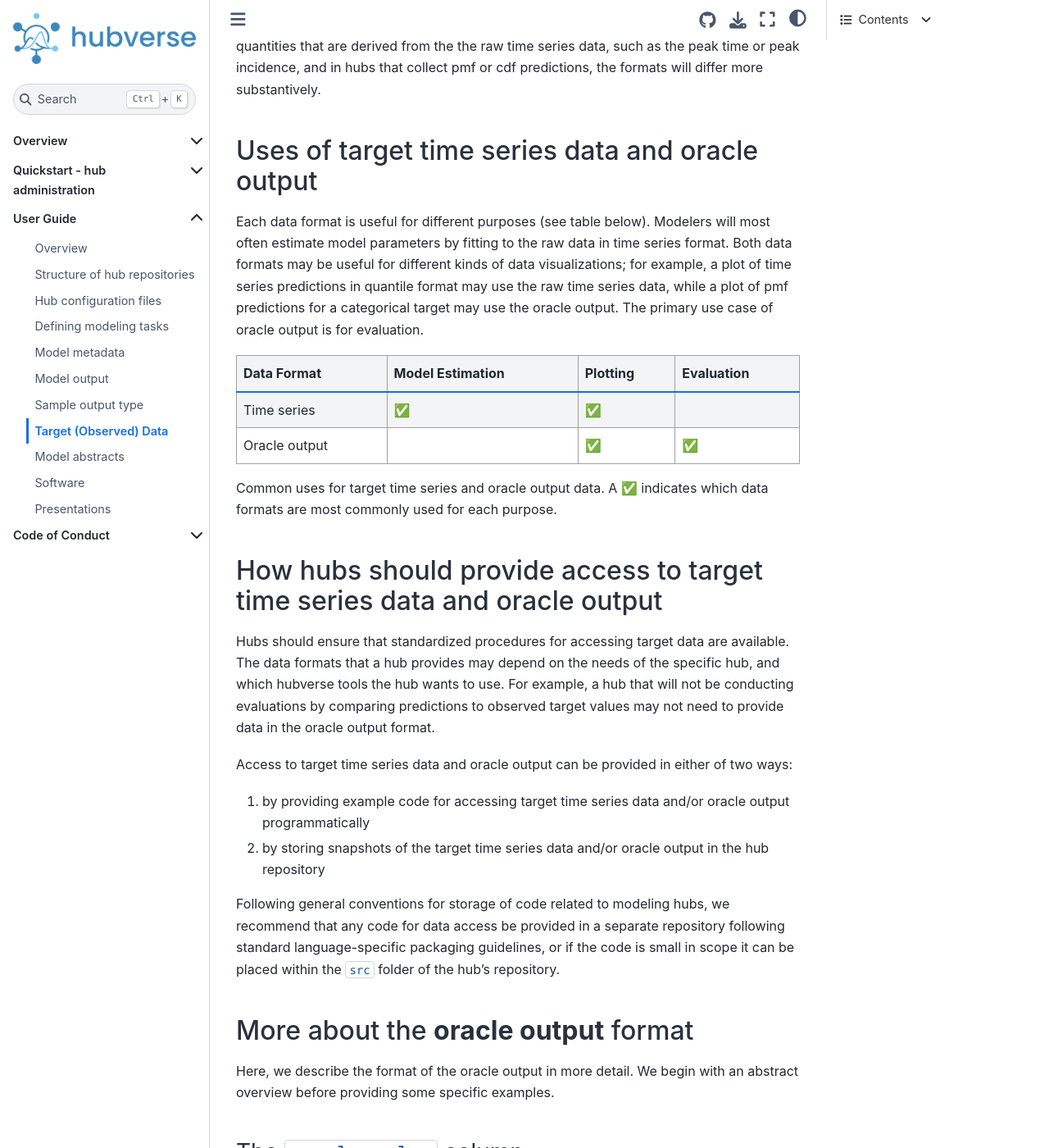
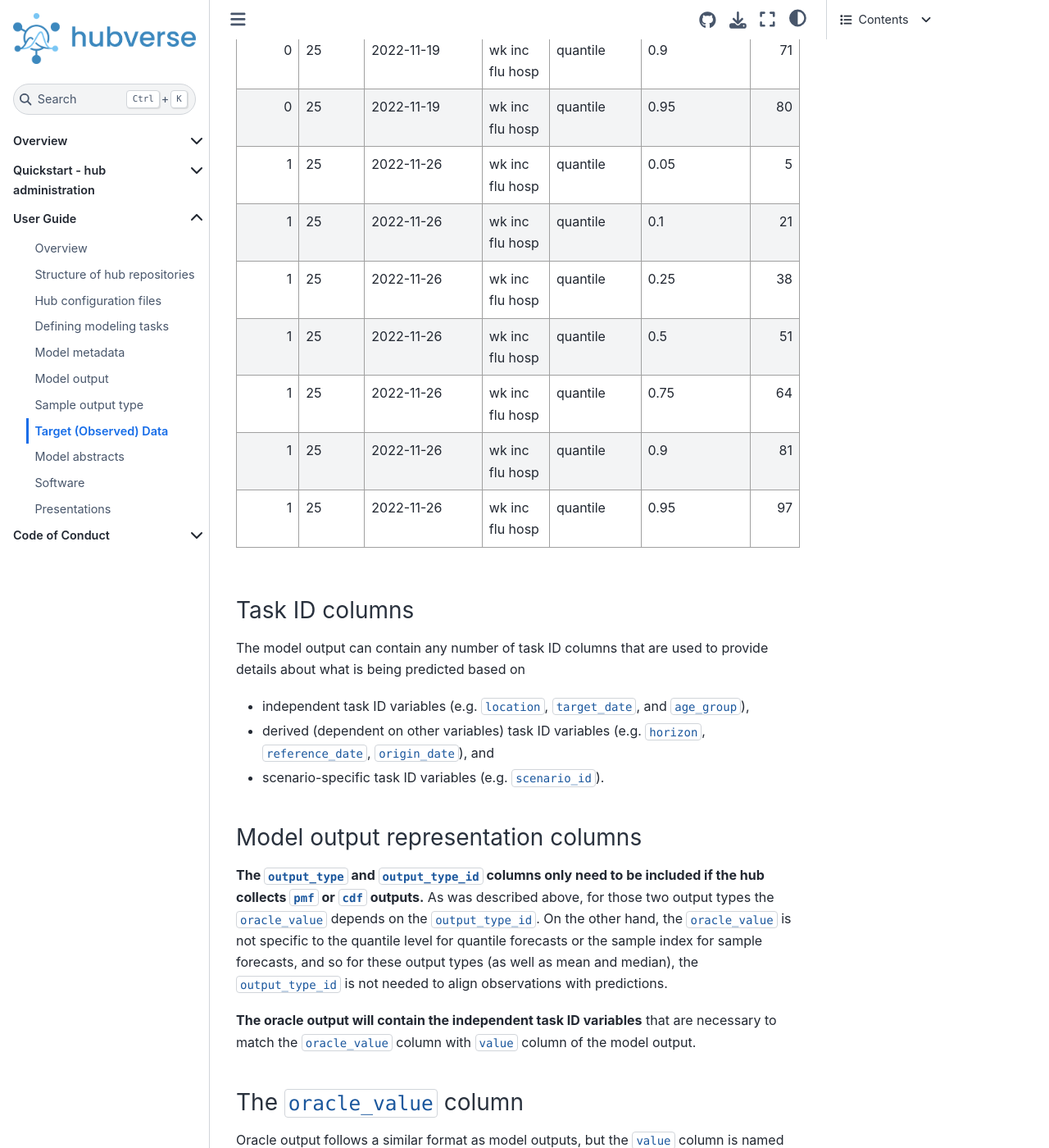
Before and after one commit to hubverse-org/hubDocs, a Sphinx documentation site: the page built from docs/source/user-guide/target-data.md, in a window 1280 px wide and 1400 px high, scrolled down 3783 px. Shown: the whole window at 82% size. Built offline with Sphinx 7.4.7 and the Sphinx Book theme 1.1.4, drawn with Linux system fonts in a browser that asks for light colours; comment, search, counter and statistics services are not loaded; some of the changed text lies outside the part shown.

Commit message:
rearrange sections; relevel

````diff
--- a/docs/source/user-guide/target-data.md
+++ b/docs/source/user-guide/target-data.md
@@ -24,7 +24,26 @@
 [^truth]: Time series data is sometimes referred to as "ground truth" data, but
     we no longer use this term in the hubverse.
 
-### Time series
+## Uses of target time series data and oracle output
+
+Each data format is useful for different purposes (see table below).
+Modelers will most often estimate model parameters by fitting to the raw
+data in time series format. Both data formats may be useful for
+different kinds of data visualizations; for example, a plot of time
+series predictions in quantile format may use the raw time series data,
+while a plot of pmf predictions for a categorical target may use the
+oracle output. The primary use case of oracle output is for evaluation.
+
+| Data Format   | Model Estimation | Plotting | Evaluation |
+|:--------------|:-----------------|:---------|:-----------|
+| Time series   | ✅               | ✅       |            |
+| Oracle output |                  | ✅       | ✅         |
+
+Common uses for target time series and oracle output data. A ✅
+indicates which data formats are most commonly used for each purpose.
+
+
+## Time series
 
 The first format is *time series* data. This is often the native or
 “raw” format for data. Each row of the data set contains one observed
@@ -48,7 +67,7 @@
 it should have a column named `observation` and a column with a time
 index, such as `date` or `time`.
 
-### Oracle output
+## Oracle output
 
 Oracle output follows a format that is similar to a [hubverse model
 output
@@ -95,6 +114,16 @@
 target.
 ```
 
+The oracle output is designed to align with [model
+output](#formats-of-model-output) task ID and model output representation
+columns. This allows the two to be merged so that `value` can be compared
+and evaluated against the corresponding `oracle_value`. The important
+difference between the outputs is that the oracle output is necessarily going
+to have a subset of the task ID columns as the model output data and, depending
+on the hub, may not have either of the model output representation columns.
+
+### Example
+
 Here is an example of this form of data, based on the forecasting
 example in `hubExamples`:
 
@@ -136,62 +165,31 @@
 | 1 | 25 | 2022-11-26 | wk inc flu hosp | quantile | 0.9 | 81 |
 | 1 | 25 | 2022-11-26 | wk inc flu hosp | quantile | 0.95 | 97 |
 
-A hub will typically have access to data in time series format, and will
-need to convert it to the **oracle output** format for use with any tools
-that require it in that format (see the next section). In hubs that
-collect mean, median, quantile, or sample predictions for the reported
-signal values in the raw time series data, the two formats may be
-essentially the same, perhaps with some renaming of columns. However, in
-hubs that form predictions for quantities that are derived from the the
-raw time series data, such as the peak time or peak incidence, and in
-hubs that collect pmf or cdf predictions, the formats will differ more
-substantively.
+### Task ID columns
 
-## Uses of target time series data and oracle output
+The model output can contain any number of task ID columns that are used to
+provide details about what is being predicted based on
 
-Each data format is useful for different purposes (see table below).
-Modelers will most often estimate model parameters by fitting to the raw
-data in time series format. Both data formats may be useful for
-different kinds of data visualizations; for example, a plot of time
-series predictions in quantile format may use the raw time series data,
-while a plot of pmf predictions for a categorical target may use the
-oracle output. The primary use case of oracle output is for evaluation.
+ - independent task ID variables (e.g. `location`, `target_date`, and
+   `age_group`),
+ - derived (dependent on other variables) task ID variables (e.g. `horizon`,
+   `reference_date`, `origin_date`), and
+ - scenario-specific task ID variables (e.g. `scenario_id`).
 
-| Data Format   | Model Estimation | Plotting | Evaluation |
-|:--------------|:-----------------|:---------|:-----------|
-| Time series   | ✅               | ✅       |            |
-| Oracle output |                  | ✅       | ✅         |
+### Model output representation columns
 
-Common uses for target time series and oracle output data. A ✅
-indicates which data formats are most commonly used for each purpose.
+**The `output_type` and `output_type_id` columns only need to be included if
+the hub collects `pmf` or `cdf` outputs.** As was described above, for those
+two output types the `oracle_value` depends on the `output_type_id`. On the
+other hand, the `oracle_value` is not specific to the quantile level for
+quantile forecasts or the sample index for sample forecasts, and so for these
+output types (as well as mean and median), the `output_type_id` is not needed
+to align observations with predictions.
 
-## How hubs should provide access to target time series data and oracle output
 
-Hubs should ensure that standardized procedures for accessing target
-data are available. The data formats that a hub provides may depend on
-the needs of the specific hub, and which hubverse tools the hub wants to
-use. For example, a hub that will not be conducting evaluations by
-comparing predictions to observed target values may not need to provide
-data in the oracle output format.
-
-Access to target time series data and oracle output can be provided in
-either of two ways:
-
-1.  by providing example code for accessing target time series data
-    and/or oracle output programmatically
-2.  by storing snapshots of the target time series data and/or oracle
-    output in the hub repository
-
-Following general conventions for storage of code related to modeling
-hubs, we recommend that any code for data access be provided in a
-separate repository following standard language-specific packaging
-guidelines, or if the code is small in scope it can be placed within the
-`src` folder of the hub’s repository.
-
-## More about the **oracle output** format
-
-Here, we describe the format of the oracle output in more detail. We
-begin with an abstract overview before providing some specific examples.
+**The oracle output will contain the independent task ID variables** that are
+necessary to match the `oracle_value` column with `value` column of the model
+output.
 
 ### The `oracle_value` column
 
@@ -219,42 +217,21 @@
       probability distribution that places all of its probability at the
       observed value.
 
-### Oracle output vs model output
+### Generating oracle output data
 
-The oracle output is designed to align with [model
-output](#formats-of-model-output) task ID and model output representation
-columns. This allows the two to be merged so that `value` can be compared
-and evaluated against the corresponding `oracle_value`. The important
-difference between the outputs is that the oracle output is necessarily going
-to have a subset of the task ID columns as the model output data and, depending
-on the hub, may not have either of the model output representation columns.
+A hub will typically have access to data in time series format, and will
+need to convert it to the **oracle output** format for use with any tools
+that require it in that format (see the next section). In hubs that
+collect mean, median, quantile, or sample predictions for the reported
+signal values in the raw time series data, the two formats may be
+essentially the same, perhaps with some renaming of columns. However, in
+hubs that form predictions for quantities that are derived from the the
+raw time series data, such as the peak time or peak incidence, and in
+hubs that collect pmf or cdf predictions, the formats will differ more
+substantively.
 
-#### Model output representation columns
 
-**The `output_type` and `output_type_id` columns only need to be included if
-the hub collects `pmf` or `cdf` outputs.** As was described above, for those
-two output types the `oracle_value` depends on the `output_type_id`. On the
-other hand, the `oracle_value` is not specific to the quantile level for
-quantile forecasts or the sample index for sample forecasts, and so for these
-output types (as well as mean and median), the `output_type_id` is not needed
-to align observations with predictions.
-
-#### Task ID columns
-
-The model output can contain any number of task ID columns that are used to
-provide details about what is being predicted based on
-
- - independent task ID variables (e.g. `location`, `target_date`, and
-   `age_group`),
- - derived (dependent on other variables) task ID variables (e.g. `horizon`,
-   `reference_date`, `origin_date`), and
- - scenario-specific task ID variables (e.g. `scenario_id`).
-
-**The oracle output will contain the independent task ID variables** that are
-necessary to match the `oracle_value` column with `value` column of the model
-output.
-
-### Oracle output format: examples
+## Examples of the oracle output format
 
 We will illustrate the above concepts using the example forecast data
 from `hubExamples` that was discussed briefly in the overview section;
@@ -315,7 +292,7 @@
 
 :::
 
-#### Output type `mean`
+### Output type `mean`
 
 :::{table} A subset of **model output** showing `mean` predictions across four horizons
 | horizon | location | target_end_date | target | output_type | output_type_id | value |
@@ -343,7 +320,7 @@
 value. The use of `<NA>` for the `output_type_id` matches the convention
 for model output with the mean output type.
 
-#### Output type `median`
+### Output type `median`
 
 :::{table} A subset of **model output** showing `median` predictions across four horizons
 | horizon | location | target_end_date | target | output_type | output_type_id | value |
@@ -369,7 +346,7 @@
 observed value. Again, the use of `<NA>` for the `output_type_id`
 matches the convention for model output with the median output type.
 
-#### Output type `quantile`
+### Output type `quantile`
 
 :::{table} A subset of **model output** showing `quantile` predictions across two horizons
 | horizon | location | target_end_date | target | output_type | output_type_id | value |
@@ -408,7 +385,7 @@
 convention, we use `output_type_id = <NA>` to indicate that this
 `oracle_value` applies to all quantile levels.
 
-#### Output type `sample`
+### Output type `sample`
 
 :::{table} A subset of **model output** showing 6 `sample` predictions across one horizon
 | horizon | location | target_end_date | target | output_type | output_type_id | value |
@@ -438,7 +415,7 @@
 the `output_type_id` column. We use `output_type_id = <NA>` to indicate
 that this `oracle_value` applies to all predictive samples.
 
-#### Output type `pmf`
+### Output type `pmf`
 
 :::{table} A subset of **model output** showing `pmf` predictions across three horizons
 | horizon | location | target_end_date | target | output_type | output_type_id | value |
@@ -479,7 +456,7 @@
 Massachusettes on the week of 2022-11-19 was `"low"` while the week of
 2022-11-26 was `"moderate"`.
 
-#### Output type `cdf`
+### Output type `cdf`
 
 :::{table} A subset of **model output** showing `cdf` predictions in a single horizon
 | horizon | location | target_end_date | target | output_type | output_type_id | value |
@@ -509,3 +486,26 @@
 greater than 1 but less than or equal to 1.25. These `oracle_value`s
 encode a step function CDF that is equal to 0 when the `output_type_id`
 is less than the observed rate and jumps to 1 at the observed rate.
+
+## How hubs should provide access to target time series data and oracle output
+
+Hubs should ensure that standardized procedures for accessing target
+data are available. The data formats that a hub provides may depend on
+the needs of the specific hub, and which hubverse tools the hub wants to
+use. For example, a hub that will not be conducting evaluations by
+comparing predictions to observed target values may not need to provide
+data in the oracle output format.
+
+Access to target time series data and oracle output can be provided in
+either of two ways:
+
+1.  by providing example code for accessing target time series data
+    and/or oracle output programmatically
+2.  by storing snapshots of the target time series data and/or oracle
+    output in the hub repository in the `target-data` folder.
+
+Following general conventions for storage of code related to modeling
+hubs, we recommend that any code for data access be provided in a
+separate repository following standard language-specific packaging
+guidelines, or if the code is small in scope it can be placed within the
+`src` folder of the hub’s repository.
````
